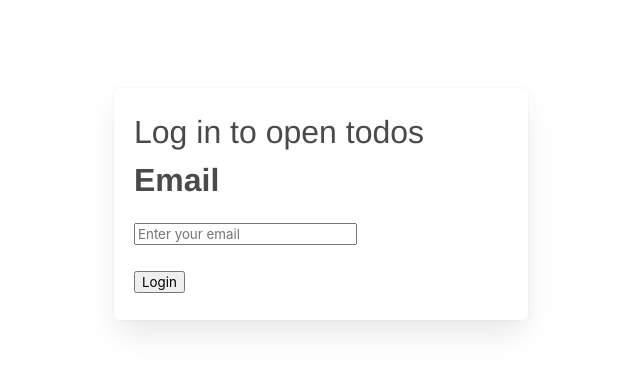
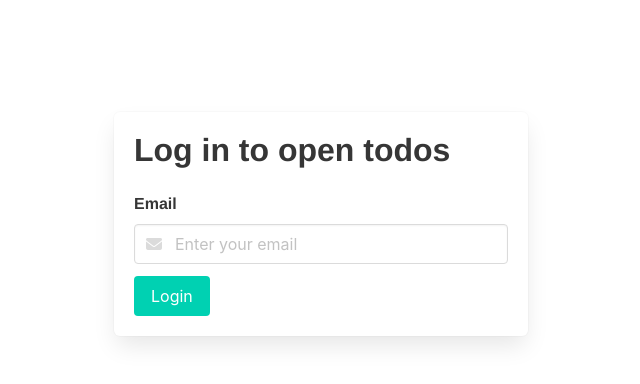
Before and after one commit to MykolaButylkov/todo-app_react, a React (Create React App) app: page / in a window 1280 px wide. Shown: the top 384 px of the page, without its empty margins (319-959 px from the left). Built offline with nearby package versions, Linux system fonts and the light colour scheme; no server answers.

Commit message:
LoginFrom has been stylized

```diff
--- a/src/components/Login/Login.tsx
+++ b/src/components/Login/Login.tsx
@@ -1,3 +1,4 @@
+/* eslint-disable jsx-a11y/label-has-associated-control */
 import React, { useState } from 'react';
 import { createUser, getUser } from '../../api/users';
 import { User } from '../../types/User';
@@ -70,21 +71,30 @@ export const Login: React.FC<Props> = ({ setUserID, userId }) => {
 
   return (
     <section className="section">
-      <div className="box is-size-3">
-        <h1>Log in to open todos</h1>
-        <span className="highlight">Email</span>
-        <form onSubmit={handleLoginForm}>
+      <form className="box mt-5" onSubmit={handleLoginForm}>
+        <h1 className="title is-3">Log in to open todos</h1>
+        <div className="field">
+          <label className="label" htmlFor="user-email">Email</label>
+          <div className="control has-icons-left">
             <input
+              className="input"
               type="email"
+              id="user-email"
               value={inputEmail}
               placeholder="Enter your email"
               onChange={({ target }) => setInputEmail(target.value)}
               required
             />
-          <br />
-          <button type="submit">Login</button>
+            <span className="icon is-small is-left">
+              <i className="fas fa-envelope"></i>
+            </span>
+          </div>
+        </div>
+
+        <div className="field">
+          <button type="submit" className="button is-primary">Login</button>
+        </div>
       </form>
-      </div>
     </section>
   );
 };
```
Lines whose indentation alone changed are shown as unchanged.
